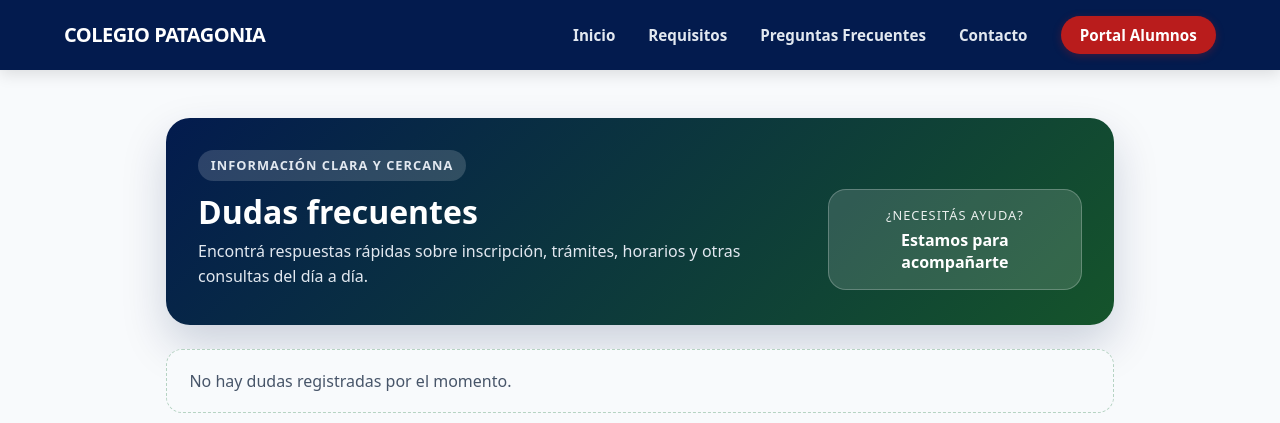
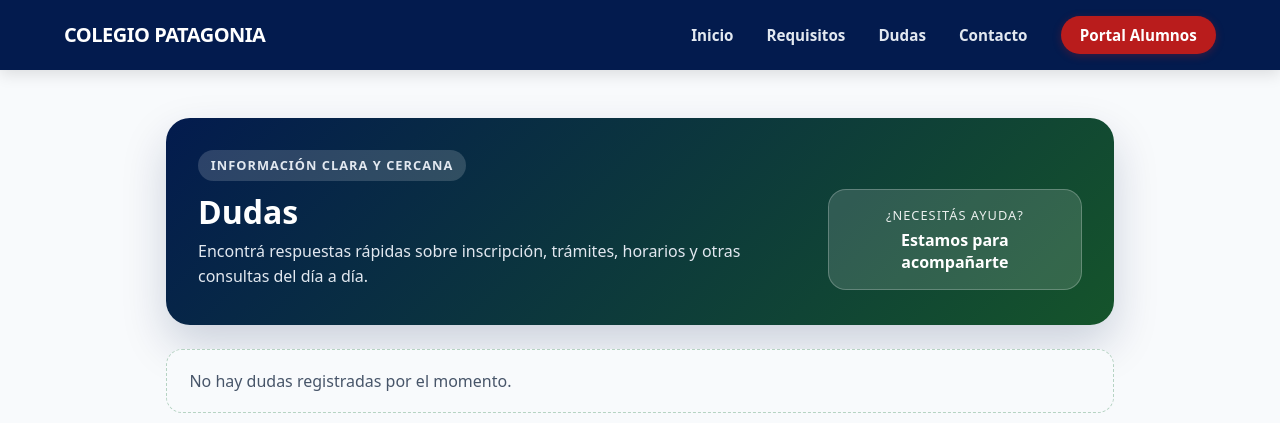
Before and after one commit to SoySid/colegio-patagonia-cipolletti, a Django app: page /faq/ in a window 1280 px wide. Shown: the top 423 px of the page. Run offline with Django 5.2, Linux system fonts and the light colour scheme; data that the repository does not hold is empty.

Commit message:
fix(labels): cambiar Preguntas Frecuentes por Dudas en navegacion y vista

```diff
--- a/escuela/templates/escuela/base.html
+++ b/escuela/templates/escuela/base.html
@@ -9,7 +9,7 @@
 </head>
 <body>
     <header>
-        <div class="brand">
+        <a href="/" class="brand" style="text-decoration: none; color: inherit;">
             {% if escuela_info.logo %}
                 <img src="{{ escuela_info.logo.url }}" alt="Logo {{ escuela_info.nombre }}" class="brand-logo">
             {% endif %}
@@ -19,11 +19,11 @@
                     <small class="brand-phrase">{{ escuela_info.frase }}</small>
                 {% endif %}
             </div>
-        </div>
+        </a>
         <nav>
             <a href="/">Inicio</a>
             <a href="/requisitos/">Requisitos</a>
-            <a href="/faq/">Preguntas Frecuentes</a>
+            <a href="/faq/">Dudas</a>
             <a href="/contacto/">Contacto</a>
             <a href="/portal/" class="btn-portal">Portal Alumnos</a>
         </nav>
--- a/escuela/templates/escuela/faq.html
+++ b/escuela/templates/escuela/faq.html
@@ -7,7 +7,7 @@
     <div class="faq-hero">
         <div class="faq-hero-content">
             <p class="faq-kicker">Información clara y cercana</p>
-            <h2>Dudas frecuentes</h2>
+            <h2>Dudas</h2>
             <p>Encontrá respuestas rápidas sobre inscripción, trámites, horarios y otras consultas del día a día.</p>
         </div>
         <div class="faq-hero-badge">
```
